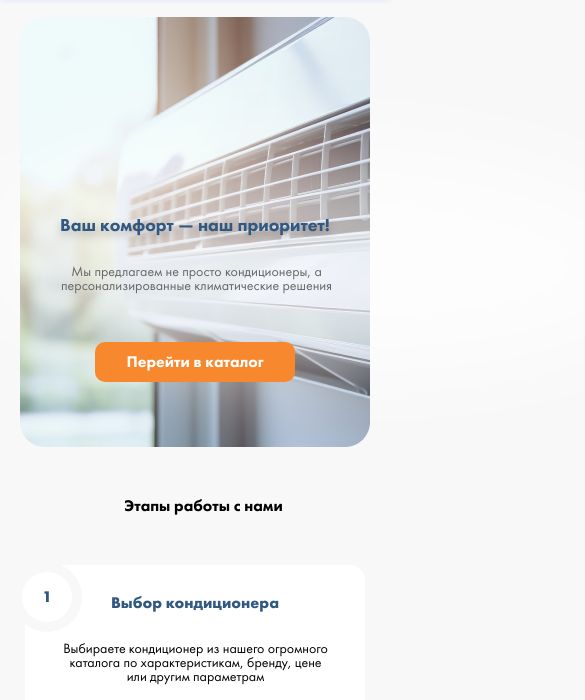
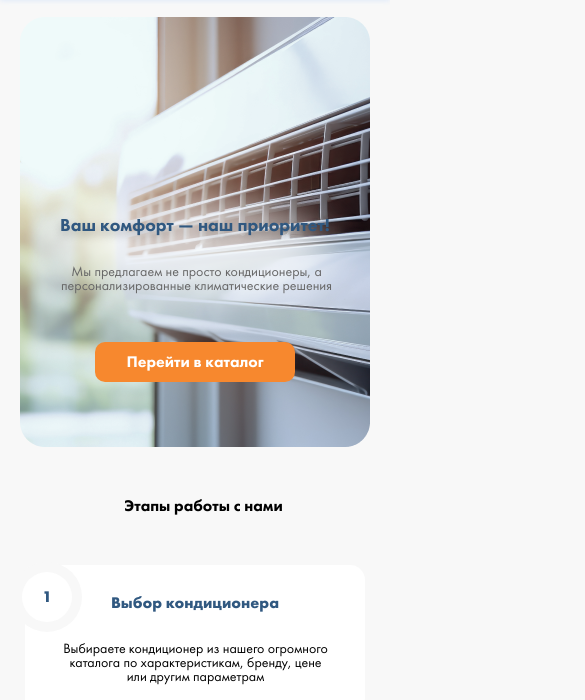
Before and after one commit to DanilaKanapatski/Splitcomfort, a plain HTML site: page index.html in a window 390 px wide. Shown: the part 144-844 px from the top of the page, 585 px wide, since content can reach past the window. Drawn offline with Linux system fonts and the light colour scheme.

Commit message:
fix circle in main page

```diff
--- a/styles/main.css
+++ b/styles/main.css
@@ -557,8 +557,9 @@
 
     .main-circle {
         position: absolute;
-        top: 22px;
-        left: -142px;
+        width: 100%;
+        top: 145px;
+        left: -2px;
         z-index: 1;
     }
 
```
